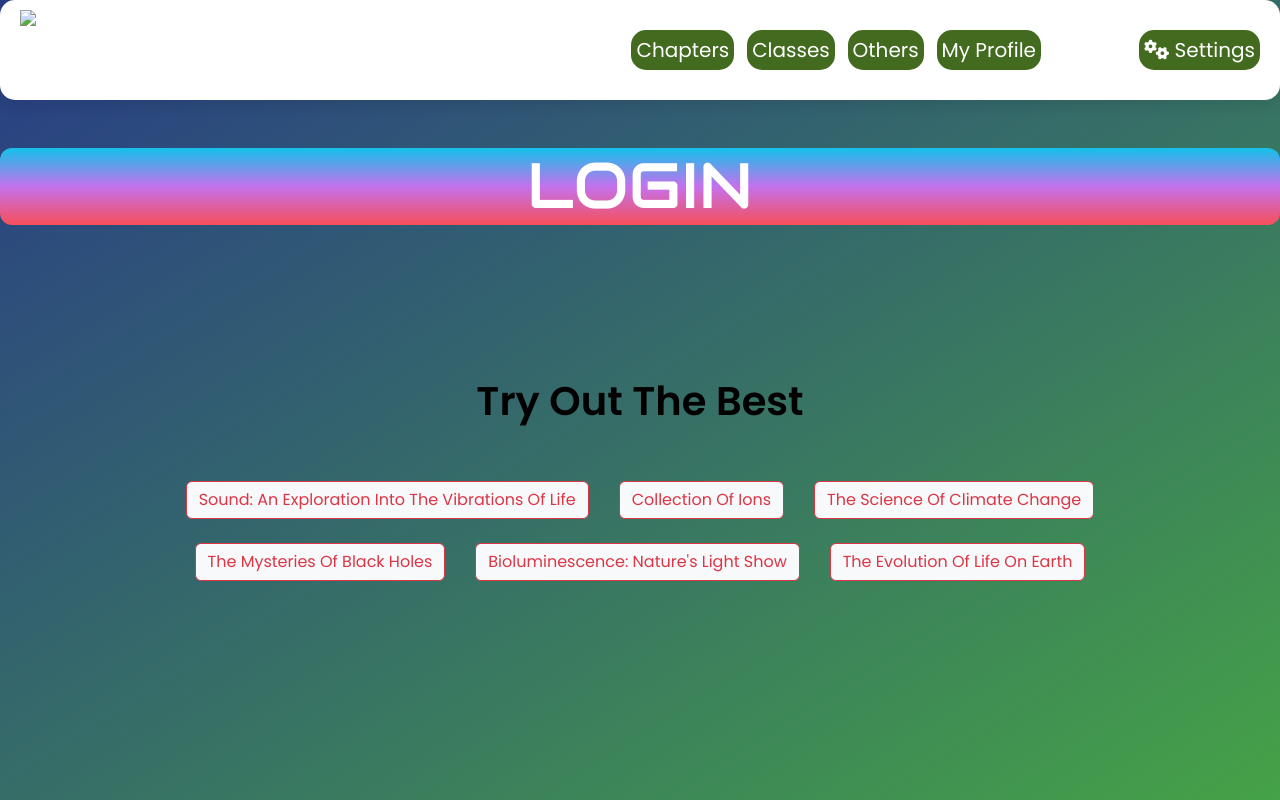
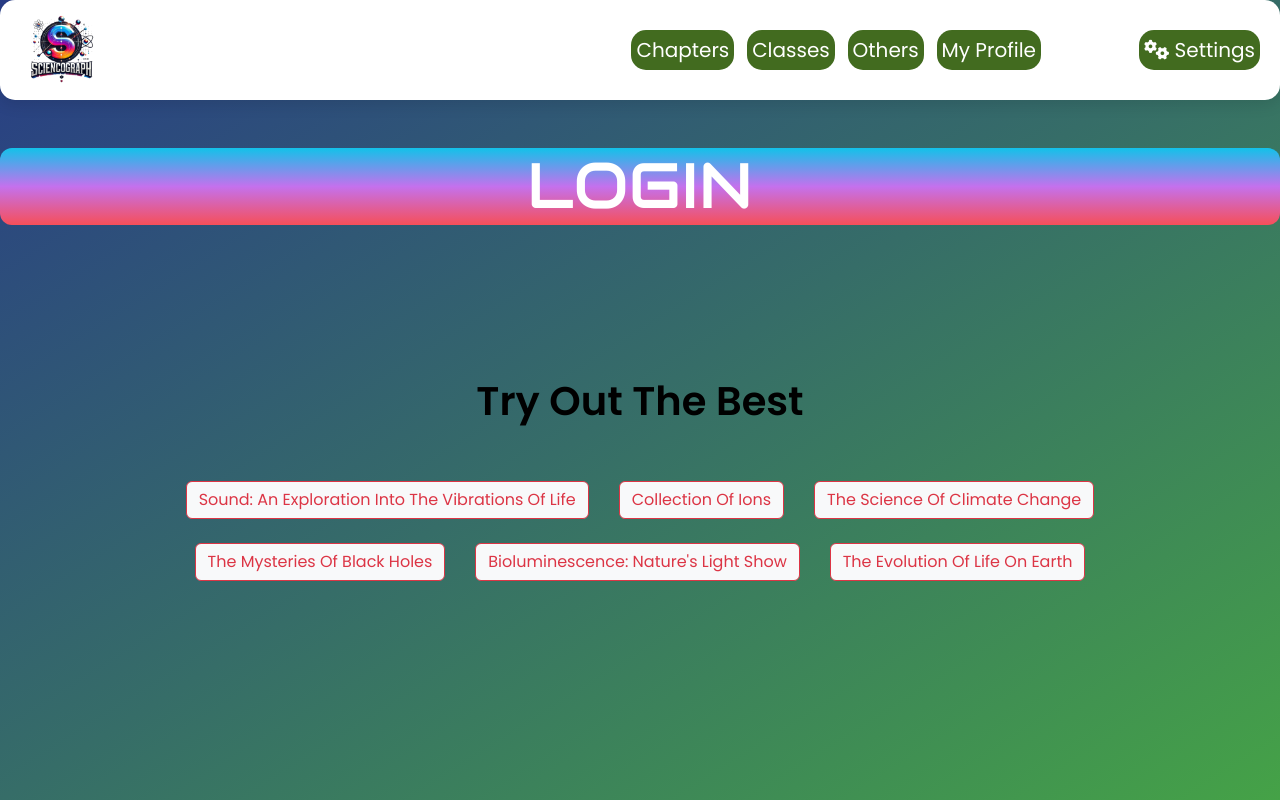
Before and after one commit to KAPOOR-0809/Scienciograph-1, a plain HTML site: page index.html in a window 1280 px wide. Drawn offline with nearby package versions, Linux system fonts and the light colour scheme.

Commit message:
Update index.html

```diff
--- a/index.html
+++ b/index.html
@@ -12,13 +12,13 @@
     <link href="https://fonts.googleapis.com/css2?family=Poppins:wght@400;500;600&display=swap" rel="stylesheet">
     <link rel="stylesheet" href='https://fonts.googleapis.com/css?family=Audiowide&effect=fire|neon|outline|anaglyph|fire-animation|shadow-multiple|emboss|3d'>
     <!-- Favicon -->
-    <link rel="icon" href="background of laptop/scienciograph.png" type="image/x-icon">
+    <link rel="icon" href="scienciograph-remaster-removebg-preview.png" type="image/x-icon">
 </head>
 <body>
     <header>
         <nav>
             <div class="header">
-                <img class="logo" src="background of laptop/scienciograph-remaster-removebg-preview.png" alt="Logo" width="80" height="80">
+                <img class="logo" src="scienciograph-remaster-removebg-preview.png" alt="Logo" width="80" height="80">
                     <div class="topnav">
                        <a href="Chapter_page.html"> <span class="itemnav1"> Chapters </span> </a> &nbsp; &nbsp;
                        <a href="classes.html"> <span class="itemnav1"> Classes </span> </a> &nbsp; &nbsp;
```
